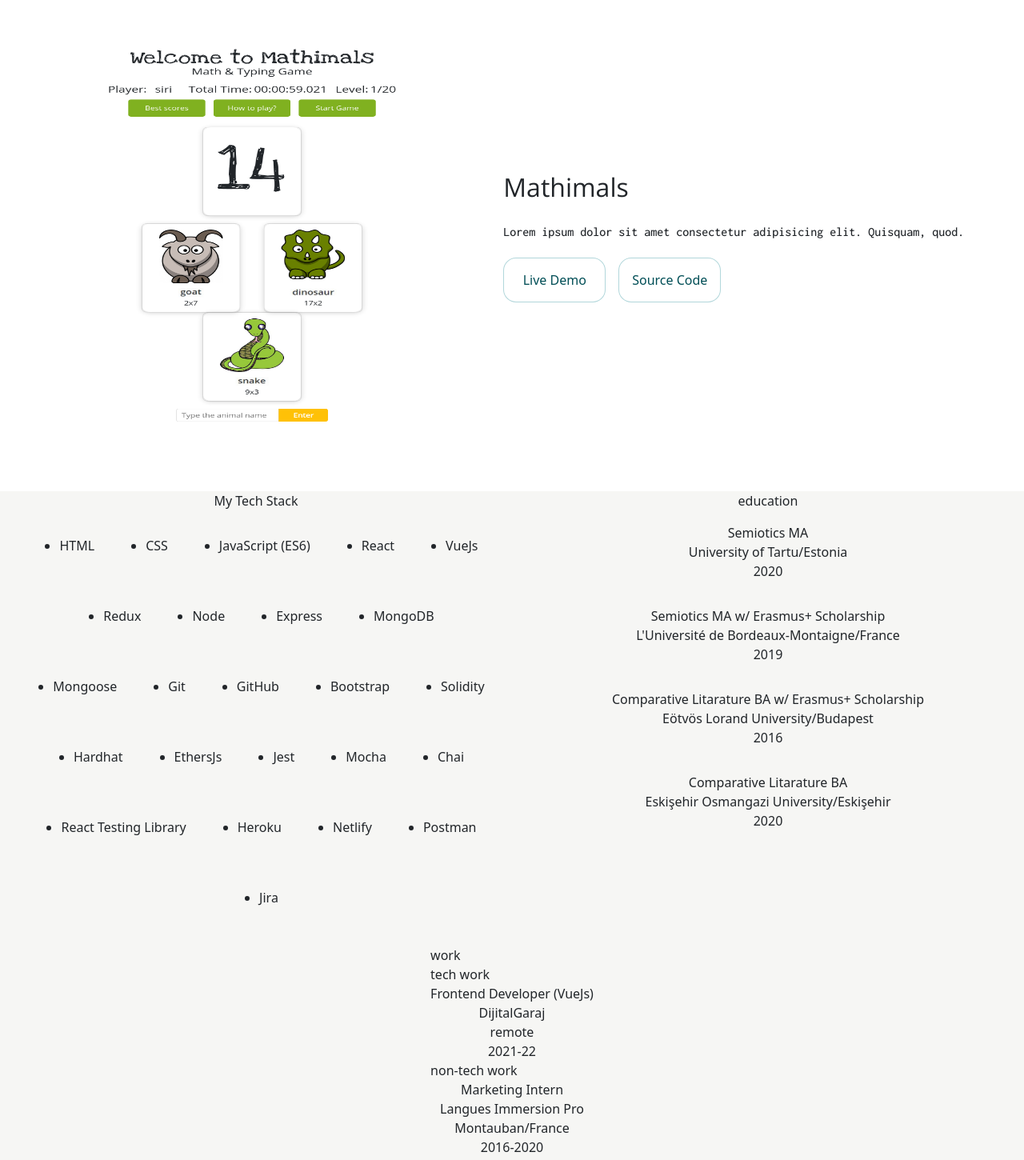
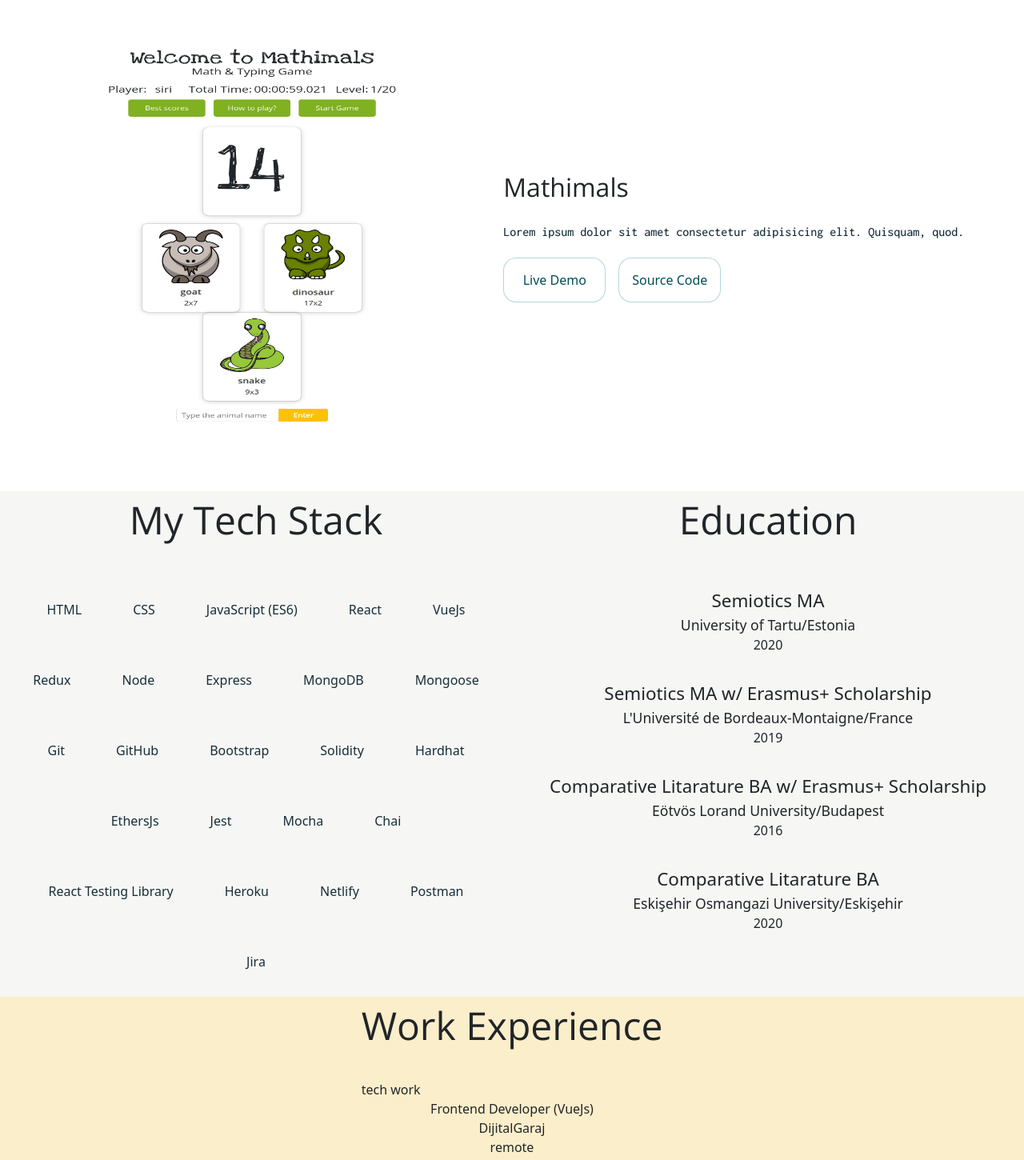
Before and after one commit to muratcan-yuksel/portfolio, a React (Create React App) app: page / in a window 1280 px wide. Shown: the part 1330-2780 px from the top of the page at 80% size. Built offline with nearby package versions, Linux system fonts and the light colour scheme.

Commit message:
of, fallback

```diff
--- a/src/components/about/About.js
+++ b/src/components/about/About.js
@@ -80,18 +80,20 @@ const About = () => {
         <div className="above d-flex flex-column flex-md-row justify-content-md-around">
           <div className="techStack d-flex flex-column ">
             <div className="aboutTitle d-flex justify-content-center">
-              <div>My Tech Stack</div>
+              {/* this bigTitle class is located at projects.css */}
+              <div className="bigTitle">My Tech Stack</div>
             </div>
-            <ul className="stacks d-flex justify-content-center flex-wrap ">
+            <div className="stacks d-flex justify-content-center flex-wrap ">
               {techStack.map((stack, index) => (
-                <li key={index} className="stack">
+                <div key={index} className="stack">
                   {stack}
-                </li>
+                </div>
               ))}
-            </ul>
+            </div>
           </div>
           <div className="education d-flex flex-column align-items-center">
-            education
+            {/* this bigTitle class is located at projects.css */}
+            <div className="bigTitle">Education</div>
             {education.map((e, index) => {
               return (
                 <div
@@ -108,7 +110,8 @@ const About = () => {
         </div>
         <div className="below d-flex justify-content-center">
           <div className="work">
-            work
+            {/* this bigTitle class is located at projects.css */}
+            <div className="bigTitle">Work Experience</div>
             <div className="techWork">
               tech work
               {work.techWork.map((e, index) => {
--- a/src/components/about/about.css
+++ b/src/components/about/about.css
@@ -8,6 +8,7 @@
   height: 100%;
 }
 .below {
+  background: #fbeeca;
 }
 .aboutTitle {
 }
@@ -29,6 +30,8 @@
 }
 .stack {
   margin: 2rem;
+  font-weight: 500;
+  color: #172e38;
 }
 @media only screen and (max-width: 1200px) {
   .stack {
@@ -40,3 +43,12 @@
     margin: 0 3rem 2rem 0;
   }
 }
+.educationTitle {
+  font-size: 1.4rem;
+  text-align: center;
+}
+.educationUniversity {
+  font-size: 1.1rem;
+}
+.educationYear {
+}
--- a/src/components/header/Header.js
+++ b/src/components/header/Header.js
@@ -21,6 +21,7 @@ const Header = () => {
           fontWeight="500"
           lineHeight="2rem"
           padding="0 10px"
+          color="#172e38"
         >
           I'm a web developer
         </Para>
@@ -31,6 +32,7 @@ const Header = () => {
           lineHeight="2rem"
           padding="0 10px"
           textAlign="center"
+          color="#172e38"
         >
           I build things for web 3 as well as the good ol' fashioned web 2
         </Para>
--- a/src/components/projects/Project.js
+++ b/src/components/projects/Project.js
@@ -19,6 +19,7 @@ const Project = ({ id, img, title, desc, buttonTexts }) => {
           fontFamily="inconsalata"
           fontWeight="500"
           lineHeight="2rem"
+          color="#172e38"
         >
           {desc}{" "}
         </Para>
--- a/src/components/projects/projects.css
+++ b/src/components/projects/projects.css
@@ -27,6 +27,15 @@
   /* text-decoration: underline; */
   margin-bottom: 1rem;
 }
+@media only screen and (max-width: 576px) {
+  .bigTitle {
+    font-size: 2rem;
+  }
+  .title {
+    font-size: 1.8rem;
+  }
+}
+
 .buttons {
   width: 100%;
 }
--- a/src/components/styled-components/Para.styled.js
+++ b/src/components/styled-components/Para.styled.js
@@ -4,6 +4,7 @@ export const Para = styled.p`
   font-weight: ${(props) => props.fontWeight};
   font-family: ${(props) => props.fontFamily};
   line-height: ${(props) => props.lineHeight};
+  color: ${(props) => props.color};
   padding: ${(props) => props.padding};
   margin: ${(props) => props.margin};
   height: ${(props) => props.height};
```
